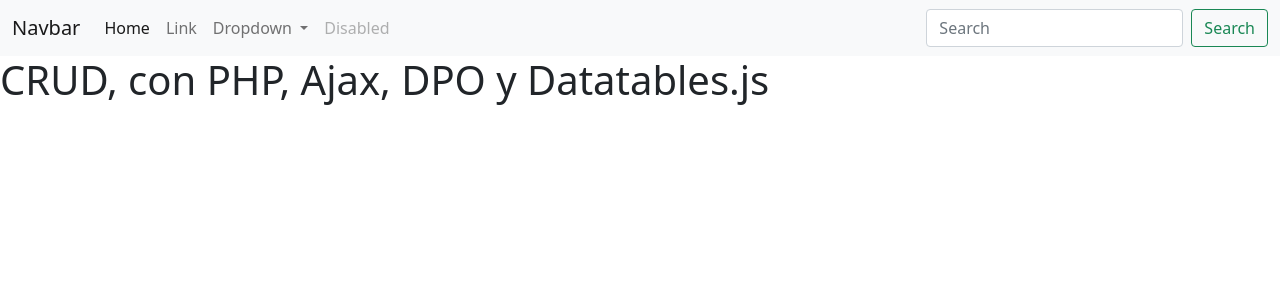
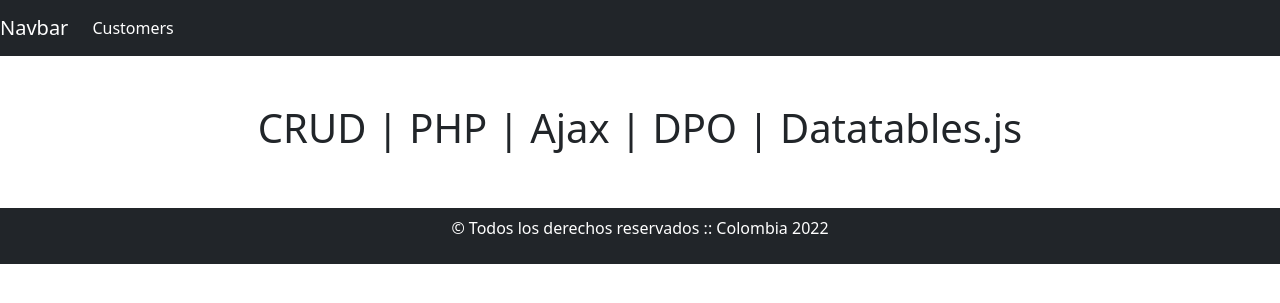
Before and after one commit to cdelcastillomaussa/PracticaTerApps, a PHP site: page / in a window 1280 px wide. Shown: the top 303 px of the page. Run offline with PHP 8.4, Linux system fonts and the light colour scheme; some libraries are stand-ins or nearby versions.

Commit message:
Se centra el titulo de la aplicacion y se agregaron los componentes para dataTables.js

```diff
--- a/index.php
+++ b/index.php
@@ -1,8 +1,8 @@
 <?php
-require_once 'template/header.php'
+require_once('template/header.php')
 ?>
-<h1>CRUD, con PHP, Ajax, DPO y Datatables.js</h1>
+<h1 class="text-center ">CRUD | PHP | Ajax | DPO | Datatables.js</h1>
 
 <?php
-require_once 'template/footer.php'
+require_once('template/footer.php')
 ?>
--- a/template/footer.php
+++ b/template/footer.php
@@ -0,0 +1,13 @@
+</div>
+</main>
+<footer class="bg-dark text-center text-white p-2">
+    <p>&copy; Todos los derechos reservados :: Colombia 2022</p>
+</footer>
+<!-- <script src="js/funciones.js"></script> -->
+<script src="//cdn.datatables.net/1.12.1/js/jquery.dataTables.min.js"></script>
+
+<!-- Option 1: Bootstrap Bundle with Popper -->
+<script src="https://cdn.jsdelivr.net/npm/bootstrap@5.0.2/dist/js/bootstrap.bundle.min.js" integrity="sha384-MrcW6ZMFYlzcLA8Nl+NtUVF0sA7MsXsP1UyJoMp4YLEuNSfAP+JcXn/tWtIaxVXM" crossorigin="anonymous"></script>
+
+</body>
+</html>
--- a/template/header.php
+++ b/template/header.php
@@ -5,14 +5,25 @@
     <meta http-equiv="X-UA-Compatible" content="IE=edge">
     <meta name="viewport" content="width=device-width, initial-scale=1.0">
 
-    <!--Llamamos a los estilos de Bootstrap v5.0.2 -->
+    <!--Llamamos a los estilos de Bootstrap  CSS v5.0.2 -->
     <link href="https://cdn.jsdelivr.net/npm/bootstrap@5.0.2/dist/css/bootstrap.min.css" rel="stylesheet" integrity="sha384-EVSTQN3/azprG1Anm3QDgpJLIm9Nao0Yz1ztcQTwFspd3yD65VohhpuuCOmLASjC" crossorigin="anonymous">
 
-    <title>CRUD - PHP_Ajax_PDO</title>
+
+    <!-- Hacemos uso de datables.js-->
+    <link rel="stylesheet" href="https://cdn.datatables.net/1.12.1/css/jquery.dataTables.min.css">
+
+    <!-- Hacemos uso de bootstrap icons -->
+    <link rel="stylesheet" href="https://cdn.jsdelivr.net/npm/bootstrap-icons@1.9.1/font/bootstrap-icons.css">
+
+    <!--Llamamos a los estilos personalizados -->
+    <link rel="stylesheet" href="css/style.css">
+
+
+    <title>CRUD con PHP, Ajax, DPO y Datatables.js</title>
 </head>
 <body>
-<nav class="navbar navbar-expand-lg navbar-light bg-light">
-  <div class="container-fluid">
+<nav class="navbar navbar-expand-lg navbar-dark bg-dark">
+
     <a class="navbar-brand" href="#">Navbar</a>
     <button class="navbar-toggler" type="button" data-bs-toggle="collapse" data-bs-target="#navbarSupportedContent" aria-controls="navbarSupportedContent" aria-expanded="false" aria-label="Toggle navigation">
       <span class="navbar-toggler-icon"></span>
@@ -20,32 +31,12 @@
     <div class="collapse navbar-collapse" id="navbarSupportedContent">
       <ul class="navbar-nav me-auto mb-2 mb-lg-0">
         <li class="nav-item">
-          <a class="nav-link active" aria-current="page" href="#">Home</a>
-        </li>
-        <li class="nav-item">
-          <a class="nav-link" href="#">Link</a>
-        </li>
-        <li class="nav-item dropdown">
-          <a class="nav-link dropdown-toggle" href="#" id="navbarDropdown" role="button" data-bs-toggle="dropdown" aria-expanded="false">
-            Dropdown
-          </a>
-          <ul class="dropdown-menu" aria-labelledby="navbarDropdown">
-            <li><a class="dropdown-item" href="#">Action</a></li>
-            <li><a class="dropdown-item" href="#">Another action</a></li>
-            <li><hr class="dropdown-divider"></li>
-            <li><a class="dropdown-item" href="#">Something else here</a></li>
-          </ul>
-        </li>
-        <li class="nav-item">
-          <a class="nav-link disabled" href="#" tabindex="-1" aria-disabled="true">Disabled</a>
+          <a class="nav-link active" aria-current="page" href="#">Customers</a>
         </li>
       </ul>
-      <form class="d-flex">
-        <input class="form-control me-2" type="search" placeholder="Search" aria-label="Search">
-        <button class="btn btn-outline-success" type="submit">Search</button>
-      </form>
+
     </div>
-  </div>
+
 </nav>
-</body>
-</html>
+<main>
+    <div class="container p-5">
```
